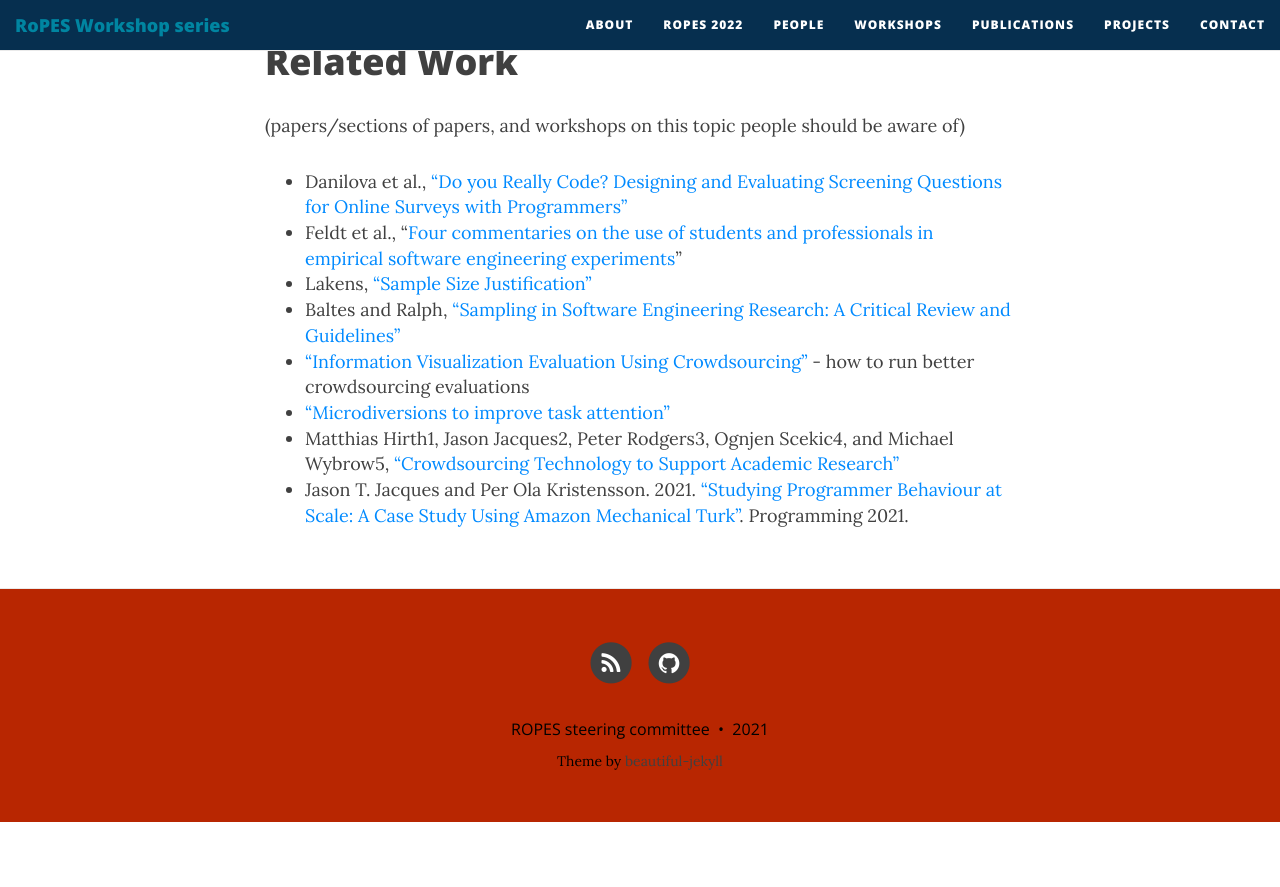
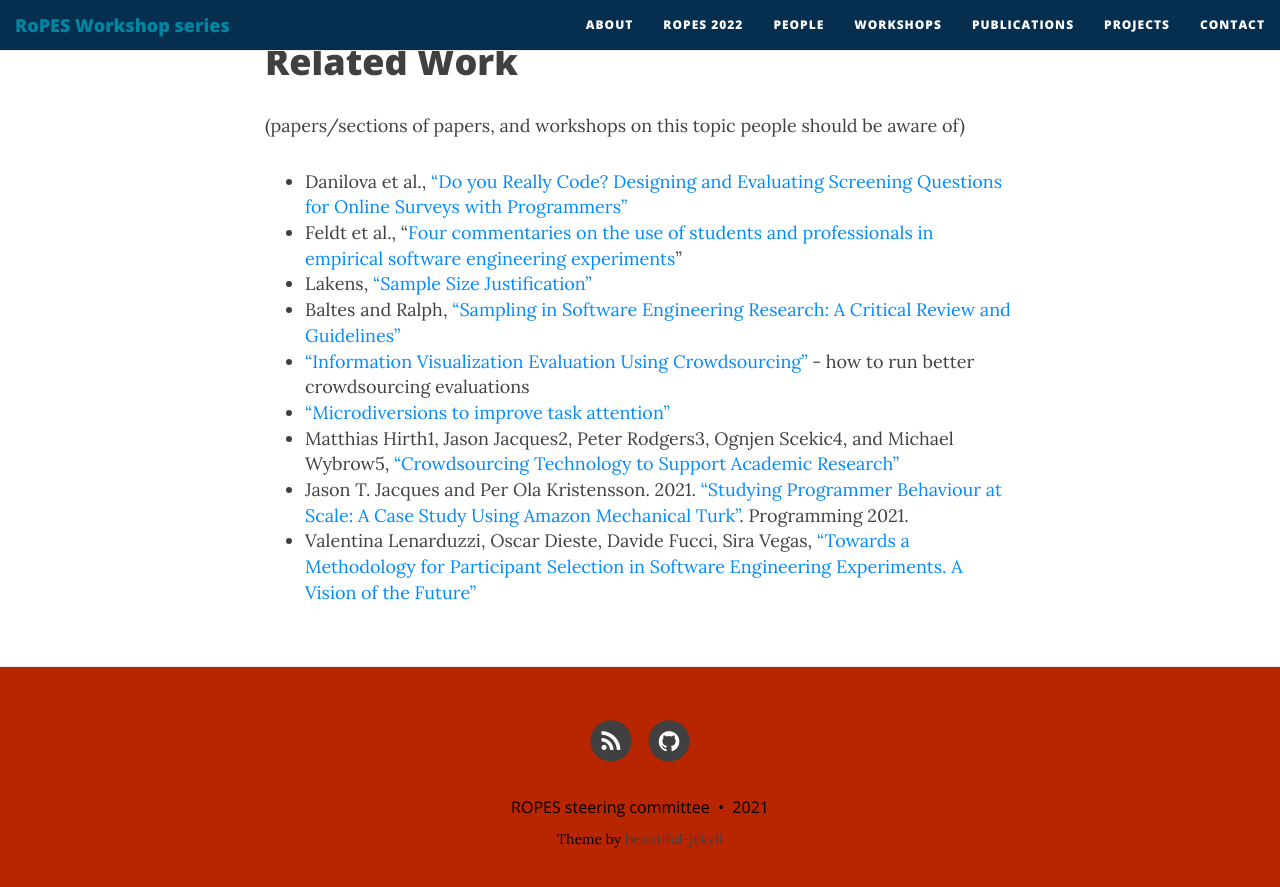
Before and after one commit to ropes-workshops/ropes-workshops.github.io, a Jekyll site: the page built from panel-notes.md, in a window 1280 px wide and 900 px high, scrolled down 2855 px. Shown: the top 887 px of the window. Built offline with Jekyll 4.4.1, drawn with Linux system fonts in a browser that asks for light colours; nearby versions of some CDN libraries; our own code applies the rules of GitHub Pages for plain Markdown files; before the commit the page ends 3677 px from its top, so only the background shows below that.

Commit message:
Update panel-notes.md

```diff
--- a/panel-notes.md
+++ b/panel-notes.md
@@ -97,3 +97,4 @@ Recruitment Workshop Brainstorming
 * ["Microdiversions to improve task attention"](https://dl.acm.org/doi/abs/10.1145/2675133.2675260)
 * Matthias Hirth1, Jason Jacques2, Peter Rodgers3, Ognjen Scekic4, and Michael Wybrow5, ["Crowdsourcing Technology to Support Academic Research"](https://jsonj.co.uk/resources/science/papers/dagstuhl-technology-chapter.pdf)
 * Jason T. Jacques and Per Ola Kristensson. 2021. ["Studying Programmer Behaviour at Scale: A Case Study Using Amazon Mechanical Turk"](https://jsonj.co.uk/resources/science/papers/px21-prog-behaviour.pdf). Programming 2021.
+* Valentina Lenarduzzi, Oscar Dieste, Davide Fucci, Sira Vegas, ["Towards a Methodology for Participant Selection in Software Engineering Experiments. A Vision of the Future"](https://arxiv.org/abs/2108.12411)
```
